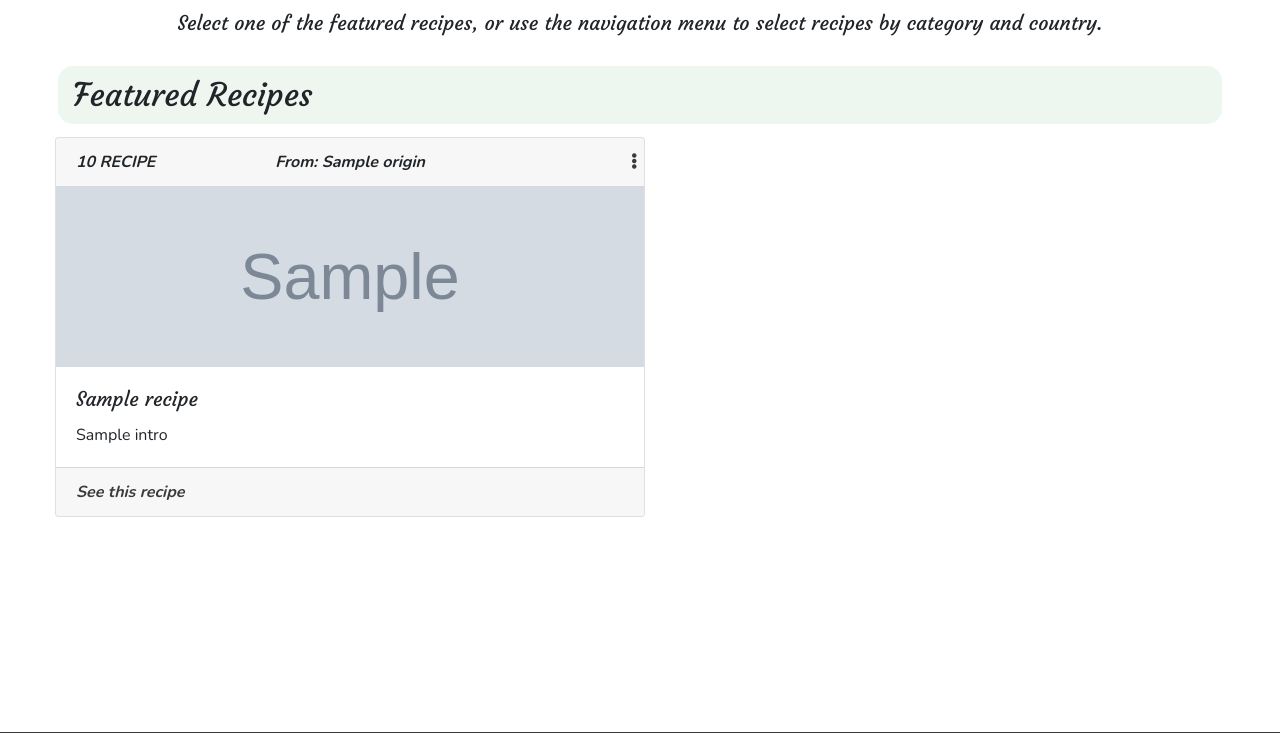
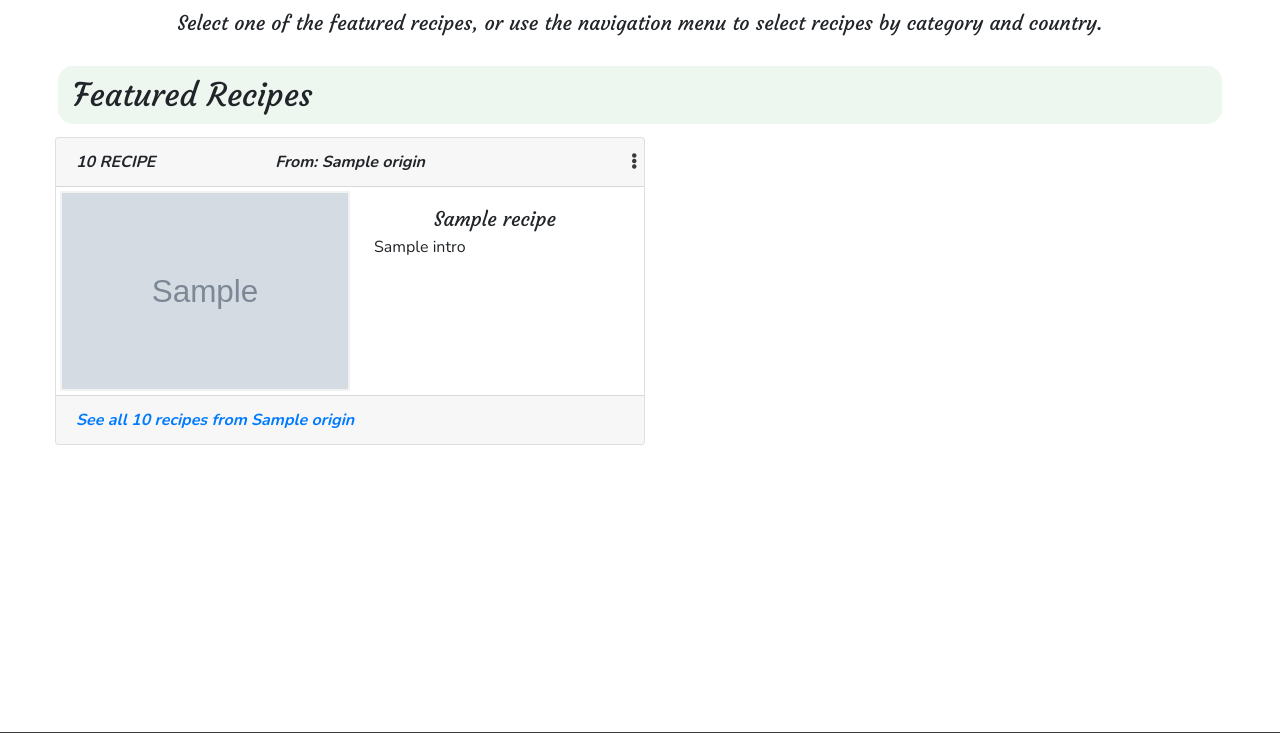
Before and after one commit to KittyMcDonagh/Third-Milestone-Project, a Flask app: template templates/recipes-home.html in a window 1280 px wide. Shown: the part 148-881 px from the top of the page. Run offline with Flask 2, Linux system fonts and the light colour scheme; the template is opened without the code that fills it: most values are stand-ins (such as "Sample title", 1, 10 or a date in 2020); grey boxes marked "Sample" are stand-in pictures; some libraries are stand-ins or nearby versions; some web fonts are replaced.

Commit message:
recipe details completed

```diff
--- a/static/css/style.css
+++ b/static/css/style.css
@@ -170,6 +170,15 @@ main {
     padding: 20px;
 }
 
+.intro-title-style {
+    font-family: "Courgette", sans-serif;
+    text-align: center;
+    padding-bottom: 4px;
+    margin:0;
+
+
+}
+
 
 .intro-par-style {
     font-size: 20px;
@@ -182,10 +191,14 @@ main {
 
 }
 
-.card-title-style {
-    font-family: "Courgette", sans-serif;
+/* Bootstrap was removing the left border and not rounding all corners, so created this to fix it*/
 
+.card-border {
+     border: 1px solid rgba(0, 0, 0, 0.125)!important;
+     border-radius: 0.25rem!important;
 }
+
+
 
 
 .card-padding {
@@ -284,6 +297,7 @@ footer a {
 }
 
 
+
 /* css used in javascript                                                     */
 
 .sel-green {
--- a/templates/recipes-home.html
+++ b/templates/recipes-home.html
@@ -29,8 +29,14 @@
 
 <!-- Odd number recipes go into the start of the row -->
 
-<div class="row m-0 card-group card-padding">
-    <div class="col-6 card">
+
+<div class="row no-gutters card-group card-padding">
+
+    <!-- First Card in row -->
+
+    <div class="col-6 card card-border">
+
+        <!-- Card Header -->
 
         <div class="row no-gutters card-header font-italic">
             <div class="col-4">
@@ -40,21 +46,30 @@
                 <span><strong>From: {{ recipe.origin }}</strong></span>
             </div>
             <div class="col-4">
-                <a href="{{ url_for('get_recipe_details', sel_id=recipe._id) }}" target="_blank" class="more-icon-pl" ><i class="fas fa-ellipsis-v more-icon-style"></i></a>
+                <a href="{{ url_for('get_recipe_details', sel_id=recipe._id) }}" class="more-icon-pl"><i class="fas fa-ellipsis-v more-icon-style"></i></a>
 
             </div>
         </div>
 
-        <!-- Show recipe image. Using inline style as style.css didnt seem to recognize 'recipe.image' -->
-        <div class="container m-0 p-0" style="background-image:url({{ url_for('static', filename='images/'+recipe.image)}}); width: 100%; height: 180px; background-size: cover; background-position: center">
+
+        <div class="row no-gutters p-1 card-body">
+            <div class="col-6">
+                <!-- Show recipe image. Using inline style as style.css didnt seem to recognize 'recipe.image' -->
+                <div class="container m-0 p-0 recipe-border" style="background-image:url({{ url_for('static', filename='images/'+recipe.image)}}); width: 100%; height: 200px; background-size: cover; background-position: center">
+                </div>
+            </div>
+
+            <div class="col-6 p-3">
+                <h5 class="intro-title-style">{{recipe.title}}</h5>
+                <p class="card-text pl-2 pr-2">{{recipe.intro}}</p>
+            </div>
         </div>
 
-        <div class="card-body">
-            <h5 class="card-title card-title-style">{{recipe.title}}</h5>
-            <p class="card-text">{{recipe.intro}}</p>
-        </div>
+
+        <!-- Card footer -->
+
         <div class="card-footer">
-            <a href="#" class="card-link-style"><strong><em>See this recipe</em></strong></a>
+            <a href="{{ url_for('get_recipes_category_origin', sel_category=recipe.category, sel_origin=recipe.origin) }} class="card-link-style"><strong><em>See all {{ recipe.category }} recipes from {{ recipe.origin }}</em></strong></a>
         </div>
     </div>
 
@@ -62,7 +77,11 @@
 
     <!-- Even number recipes go into the second half of the row -->
 
-    <div class="col-6 card">
+    <!-- Second Card in row -->
+
+    <div class="col-6 card card-border">
+
+        <!-- Card Header -->
 
         <div class="row no-gutters card-header font-italic">
 
@@ -73,20 +92,27 @@
                 <span><strong>From: {{ recipe.origin }}</strong></span>
             </div>
             <div class="col-4">
-                <a href="{{ url_for('get_recipe_details', sel_id=recipe._id) }}" target="_blank" class="more-icon-pl"><i class="fas fa-ellipsis-v more-icon-style"></i></a>
+                <a href="{{ url_for('get_recipe_details', sel_id=recipe._id) }}" class="more-icon-pl"><i class="fas fa-ellipsis-v more-icon-style"></i></a>
             </div>
         </div>
 
-        <!-- Show recipe image. Using inline style as style.css didnt seem to recognize 'recipe.image' -->
-        <div class="container m-0 p-0" style="background-image:url({{ url_for('static', filename='images/'+recipe.image)}}); width: 100%; height: 180px; background-size: cover; background-position: center">
+        <div class="row no-gutters p-1 card-body">
+            <div class="col-6">
+                <!-- Show recipe image. Using inline style as style.css didnt seem to recognize 'recipe.image' -->
+                <div class="container m-0 p-0 recipe-border" style="background-image:url({{ url_for('static', filename='images/'+recipe.image)}}); width: 100%; height: 200px; background-size: cover; background-position: center">
+                </div>
+            </div>
+
+            <div class="col-6 p-3">
+                <h5 class="intro-title-style">{{recipe.title}}</h5>
+                <p class="card-text pl-2 pr-2">{{recipe.intro}}</p>
+            </div>
         </div>
 
-        <div class="card-body">
-            <h5 class="card-title card-title-style">{{recipe.title}}</h5>
-            <p class="card-text">{{recipe.intro}}</p>
-        </div>
+        <!-- Card Footer -->
+
         <div class="card-footer">
-            <a href="#" class="card-link-style"><strong><em>See this recipe</em></strong></a>
+            <a href="#" class="card-link-style"><strong><em>See all {{ recipe.category }} recipes from {{ recipe.origin }}</em></strong></a>
         </div>
     </div>
 
```
Also changed, not shown: templates/recipes-details.html (+19 -15 lines).
